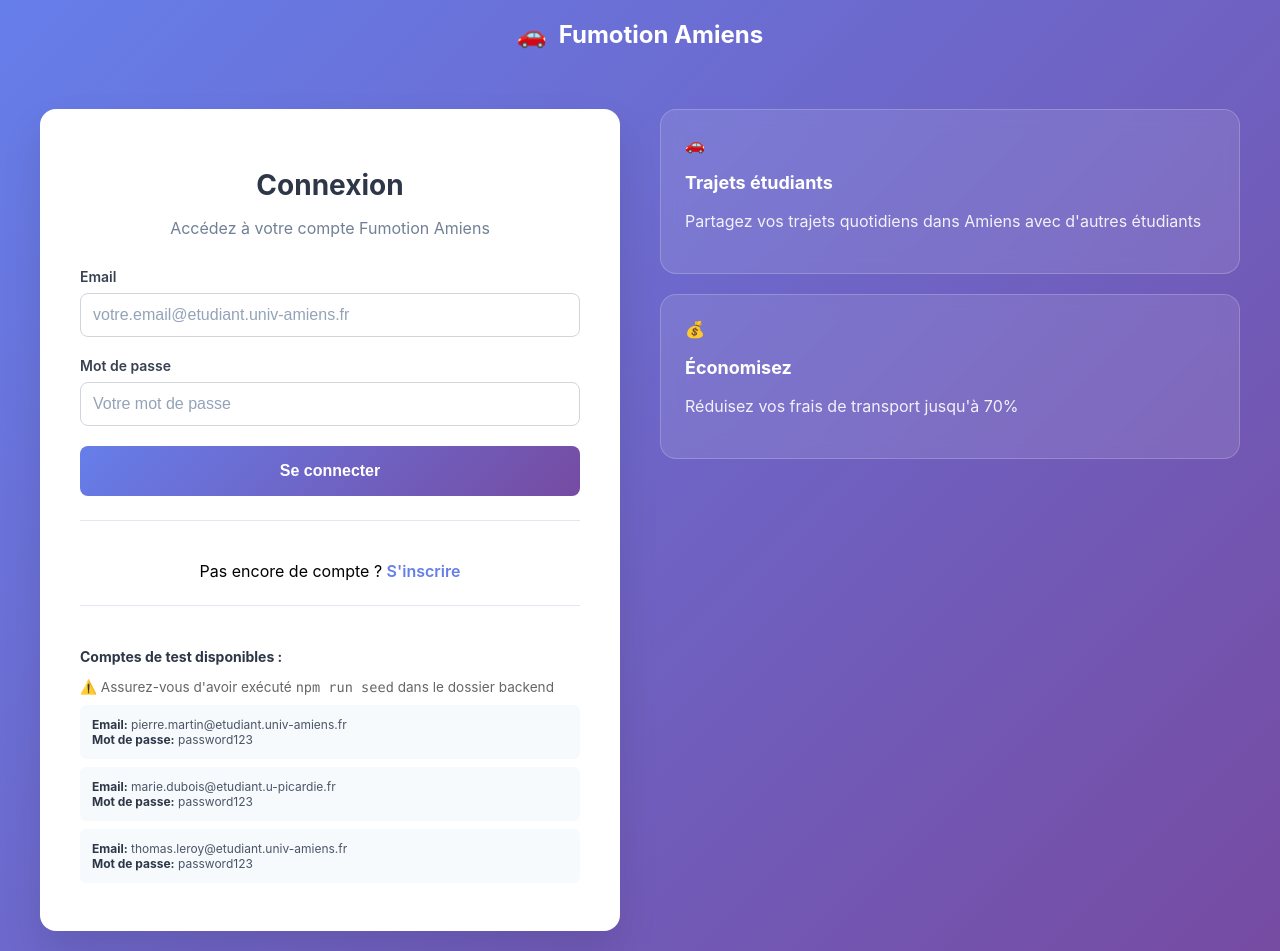
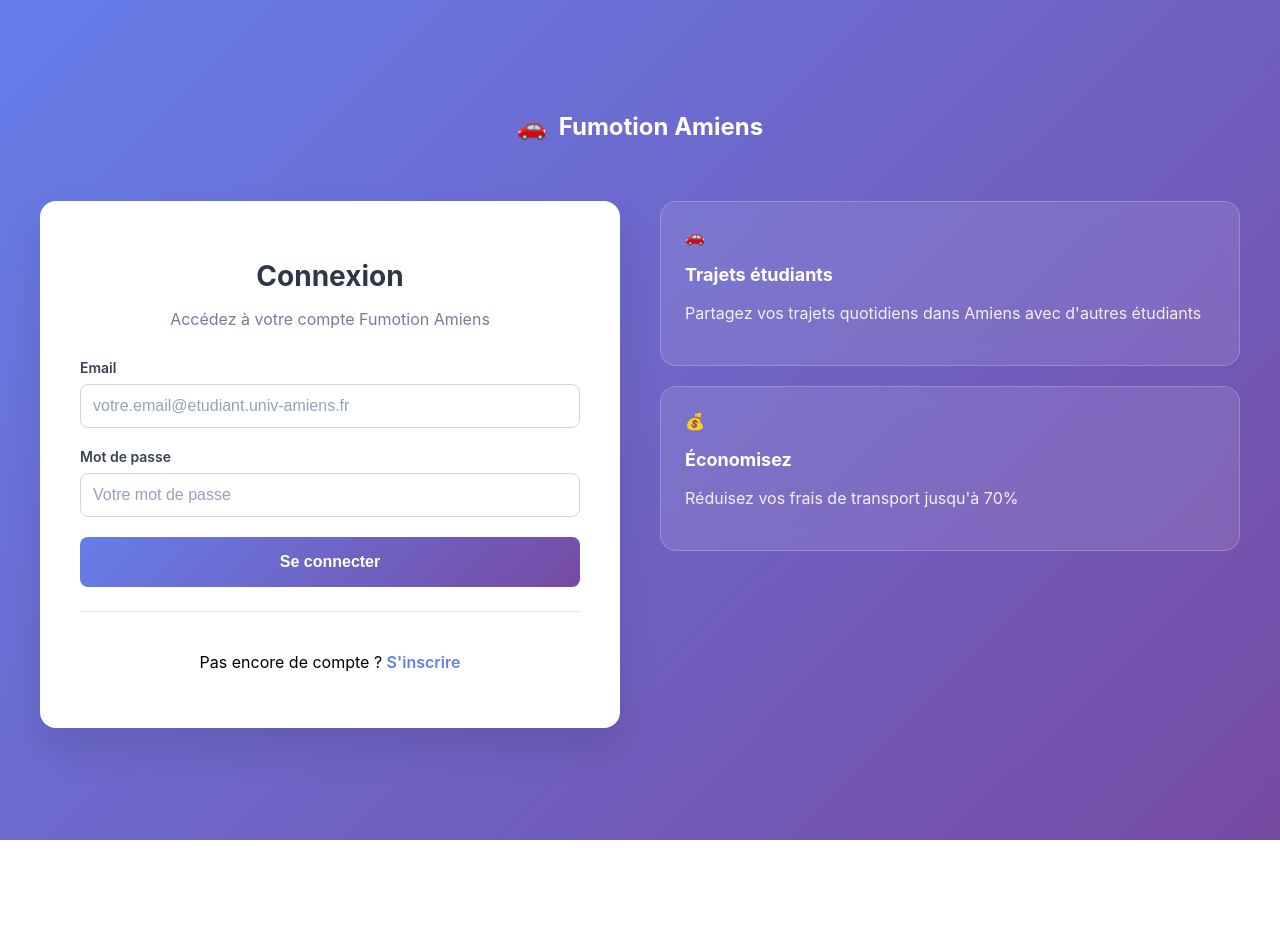
Before and after one commit to clepix21/Fumotion, a React (Create React App) app in the folder app/frontend/: page /login in a window 1280 px wide. After the commit the page ends 840 px from the top, so only its background shows below. Built offline with nearby package versions, Linux system fonts and the light colour scheme.

Commit message:
feat: supprimer les comptes de test de la page de connexion pour une interface plus épurée

```diff
--- a/app/frontend/src/pages/auth/LoginPage.js
+++ b/app/frontend/src/pages/auth/LoginPage.js
@@ -149,28 +149,6 @@ export default function LoginPage() {
               </Link>
             </p>
           </div>
-
-          <div className="test-accounts">
-            <h4>Comptes de test disponibles :</h4>
-            <p style={{ fontSize: "0.85em", color: "#666", marginBottom: "10px" }}>
-              ⚠️ Assurez-vous d'avoir exécuté <code>npm run seed</code> dans le dossier backend
-            </p>
-            <div className="test-account">
-              <strong>Email:</strong> pierre.martin@etudiant.univ-amiens.fr
-              <br />
-              <strong>Mot de passe:</strong> password123
-            </div>
-            <div className="test-account">
-              <strong>Email:</strong> marie.dubois@etudiant.u-picardie.fr
-              <br />
-              <strong>Mot de passe:</strong> password123
-            </div>
-            <div className="test-account">
-              <strong>Email:</strong> thomas.leroy@etudiant.univ-amiens.fr
-              <br />
-              <strong>Mot de passe:</strong> password123
-            </div>
-          </div>
         </div>
 
         <div className="auth-info">
```
